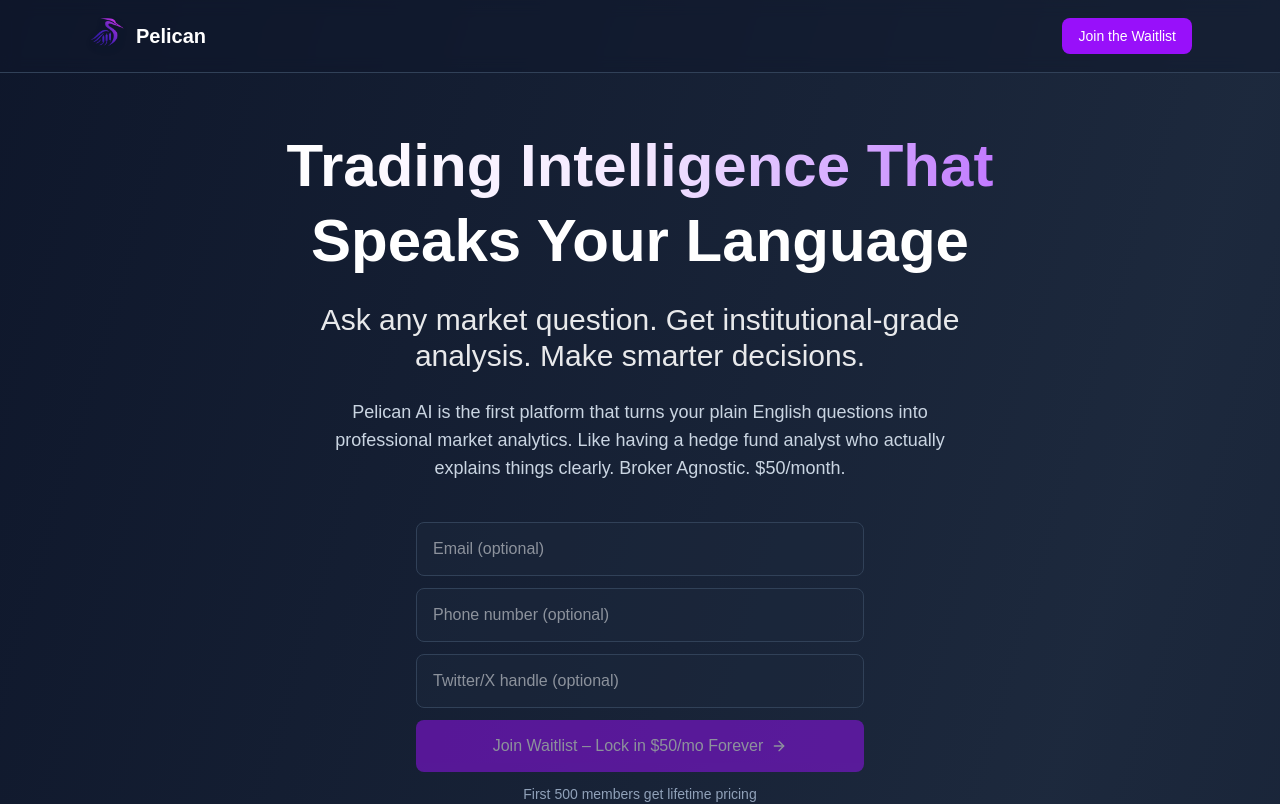
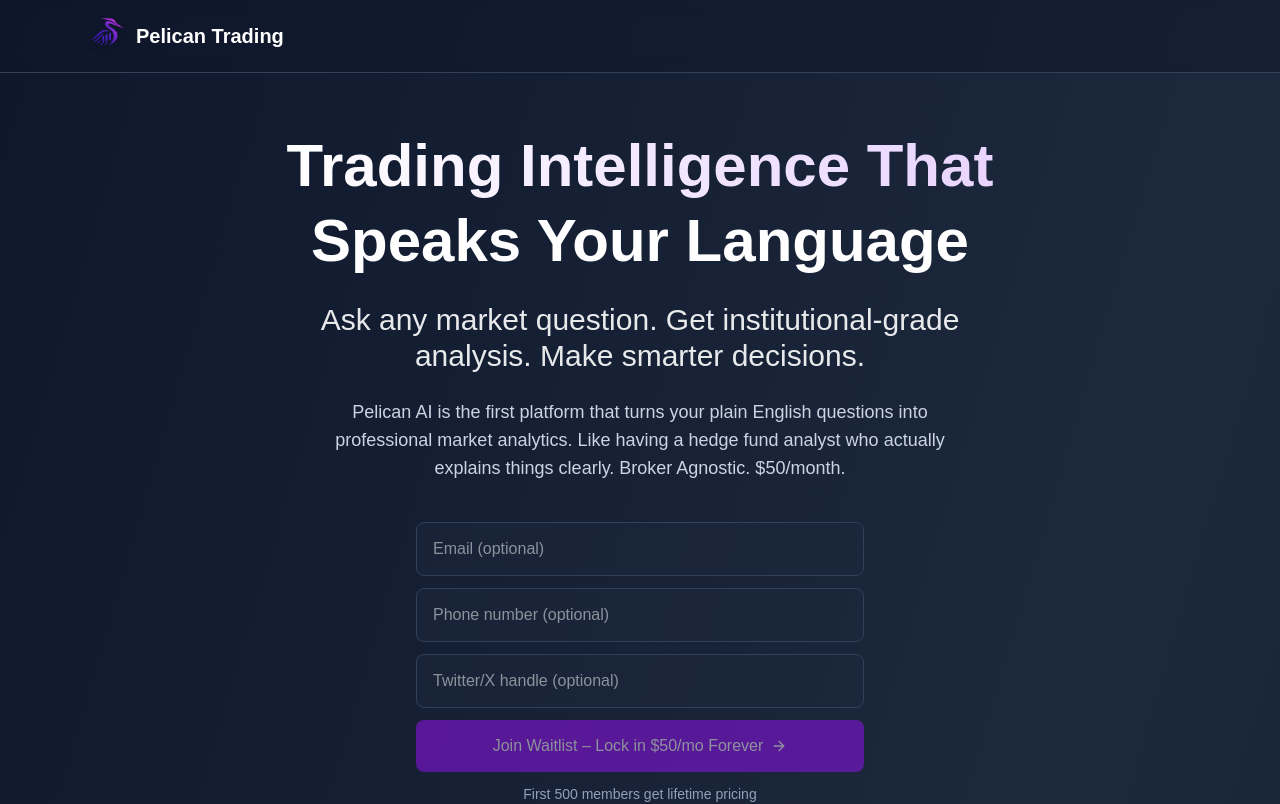
Before and after one commit to PelicanAI/pelican-landing-page, a Next.js app: page / in a window 1280 px wide. Shown: the top 804 px of the page. Built offline with nearby package versions, Linux system fonts and the light colour scheme.

Commit message:
Update landing page

```diff
--- a/app/page.js
+++ b/app/page.js
@@ -94,11 +94,8 @@ export default function Home() {
               height={32}
               className="w-8 h-8 md:w-10 md:h-10 drop-shadow-lg"
             />
-            <span className="text-lg md:text-xl font-bold">Pelican</span>
+            <span className="text-lg md:text-xl font-bold">Pelican Trading</span>
           </div>
-          <button className="px-3 py-1.5 text-xs md:px-4 md:py-2 md:text-sm rounded-lg bg-purple-600 hover:bg-purple-700 transition-colors font-medium">
-            Join the Waitlist
-          </button>
         </div>
       </header>
 
@@ -106,7 +103,7 @@ export default function Home() {
       <section className="pt-24 pb-12 px-4 md:pt-32 md:pb-20 md:px-6">
         <div className="max-w-4xl mx-auto text-center">
           <h1 className="text-4xl md:text-5xl lg:text-6xl font-bold mb-4 md:mb-6 px-2 leading-tight">
-            <span className="bg-gradient-to-r from-white via-purple-100 to-purple-400 bg-clip-text text-transparent">
+            <span className="bg-gradient-to-r from-white via-purple-100 to-purple-200 bg-clip-text text-transparent">
               Trading Intelligence That
             </span>
             <br />
```
